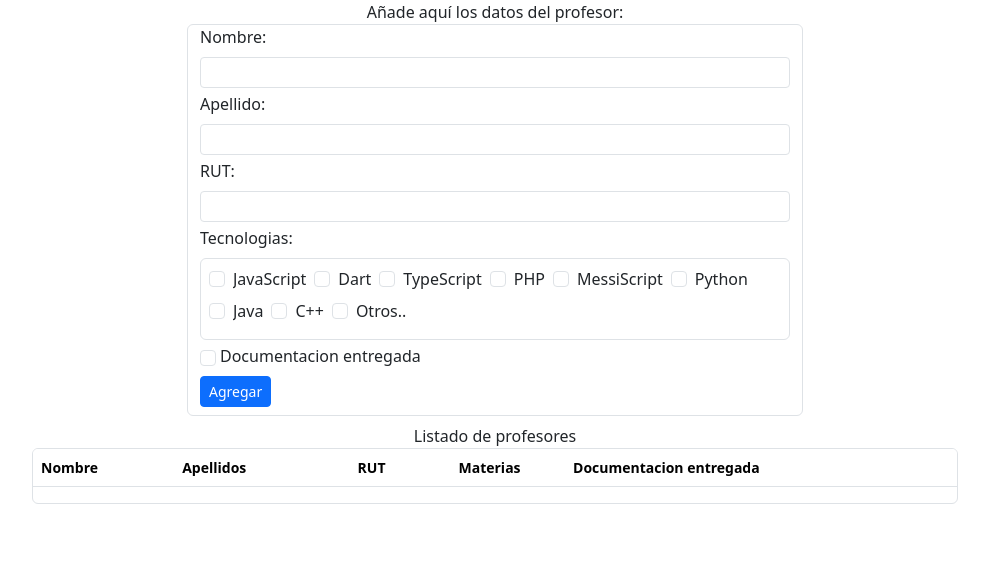
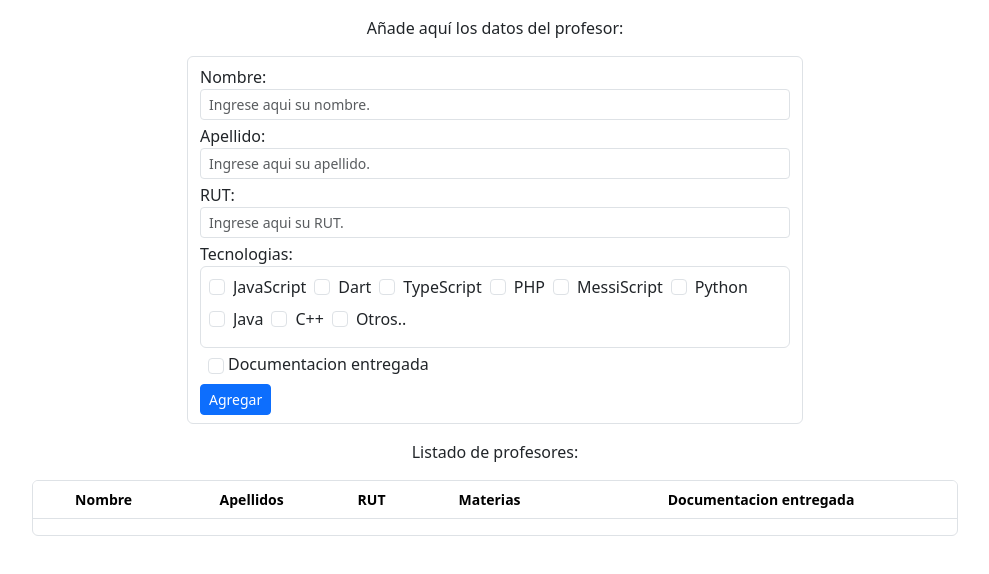
Before and after one commit to Auliorp/TeachersForm-vuejs, a Vue app: page / in a window 1280 px wide. Shown: the top 574 px of the page, without its empty margins (145-1134 px from the left). Built offline with nearby package versions, Linux system fonts and the light colour scheme.

Commit message:
Se trabajo en el estilo de la lista de los profesores y se mejoro un poco el formulario

```diff
--- a/src/components/TeacherForm.vue
+++ b/src/components/TeacherForm.vue
@@ -3,7 +3,7 @@
 <div class="container-fluid ">
     <div class="row justify-content-center align-items-center">
         <div class=" col-md-12 ">
-            <h5 class="modal-title text-center fs-6">Añade aquí los datos del profesor:</h5>
+            <h5 class="modal-title text-center my-3 fs-6">Añade aquí los datos del profesor:</h5>
         </div>
       <div class="col-md-6">
             <div class="container border rounded d-flex justify-content-center align-items-center">
@@ -13,28 +13,29 @@
                         <div class="col-md-12">
 
                             <div class="mb-1 ">
-                                <label for="inputName" class="form-label ">Nombre:</label>
-                                <input type="text" class="form-control form-control-sm" id="inputName" aria-describedby="nameHelp" v-model="teacher.teacherName">
+                                <label for="inputName" class="form-label mt-2 mb-0">Nombre:</label>
+                                <input type="text" class="form-control form-control-sm" id="inputName" aria-describedby="nameHelp" placeholder="Ingrese aqui su nombre." v-model="teacher.teacherName">
                             </div>
                         </div>
 
                         <div class="col-md-12 ">
                             <div class="mb-1 ">
-                                <label for="inputSurname" class="form-label" >Apellido:</label>
-                                <input type="text" class="form-control form-control-sm" id="inputSurname" v-model="teacher.teacherSurName">
+                                <label for="inputSurname" class="form-label mb-0" >Apellido:</label>
+                                <input type="text" class="form-control form-control-sm" id="inputSurname" placeholder="Ingrese aqui su apellido." v-model="teacher.teacherSurName">
                             </div>
                         </div>
 
                         <div class="col-md-12">
                             <div class="mb-1">
-                                <label for="inputRut" class="form-label ">RUT:</label>
-                                <input type="number" class="form-control form-control-sm" id="inputRut" v-model="teacher.rut">
+                                <label for="inputRut" class="form-label mb-0">RUT:</label>
+                                <input type="number" class="form-control form-control-sm" id="inputRut"
+                                placeholder="Ingrese aqui su RUT." v-model="teacher.rut">
                             </div>
                         </div>
 
                     <div class="col-md-12">
                         <div class="mb-1 ">
-                            <label for="inputsubjects" class="form-label">Tecnologias:</label>
+                            <label for="inputsubjects" class="form-label mb-0">Tecnologias:</label>
                             <div>
                                 <div class="d-flex flex-wrap border rounded p-2">
                                     <div class="form-check" v-for="(technology, index) in technologies" :key="index">
@@ -56,7 +57,7 @@
                     </div>
 
                     <div class="row">
-                        <div class="col-md-12">
+                        <div class="col-md-12 ms-2">
                             <div class="mb-2 form-check d-flex align-items-center">
                                 <input type="checkbox" class="form-check-input me-1" id="checkDoc" v-model="teacher.doc">
                                 <label class="form-check-label" for="checkDoc">Documentacion entregada</label>
@@ -74,32 +75,32 @@
 
 
 <section>
-    <h5 class="modal-title text-center mt-2 fs-6">Listado de profesores</h5>
-    <div class="container-md">
+    <h5 class="modal-title text-center my-3 fs-6">Listado de profesores:</h5>
+    <div class="container-md mb-5">
         <div class="row justify-content-center">
             <div class="col-md-10">
                 <div class="table-responsive border rounded ">
                     <table class="table">
                         <thead>
                             <tr>
-                                <th scope="col" class="small">Nombre</th>
-                                <th scope="col" class="small">Apellidos</th>
+                                <th scope="col" class="small text-center">Nombre</th>
+                                <th scope="col" class="small text-center">Apellidos</th>
                                 <th scope="col" class="small text-center">RUT</th>
                                 <th scope="col" class="small text-center">Materias</th>
-                                <th scope="col" class="small">Documentacion entregada</th>
+                                <th scope="col" class="small text-center">Documentacion entregada</th>
                             </tr>
                         </thead>
                         <tbody>
                             <tr v-for="elemento in teachers" :key="elemento.rut">
-                                <td class="small text-center">{{ elemento.teacherName }}</td>
-                                <td class="small text-center">{{ elemento.teacherSurName }}</td>
-                                <td class="small">{{ elemento.rut }}</td>
+                                <td class="small text-center align-middle">{{ elemento.teacherName }}</td>
+                                <td class="small text-center align-middle">{{ elemento.teacherSurName }}</td>
+                                <td class="small align-middle">{{ elemento.rut }}</td>
                                 <td class="small">
                                     <ul>
                                         <li v-for="(item, index) in elemento.subjects" :key="index">{{ item }}</li>
                                     </ul>
                                 </td>
-                                <td class="small text-center ">
+                                <td class="small text-center align-middle">
                                     <span v-if="elemento.doc">✅</span>
                                     <span v-else>❌</span>
                                 </td>
```
